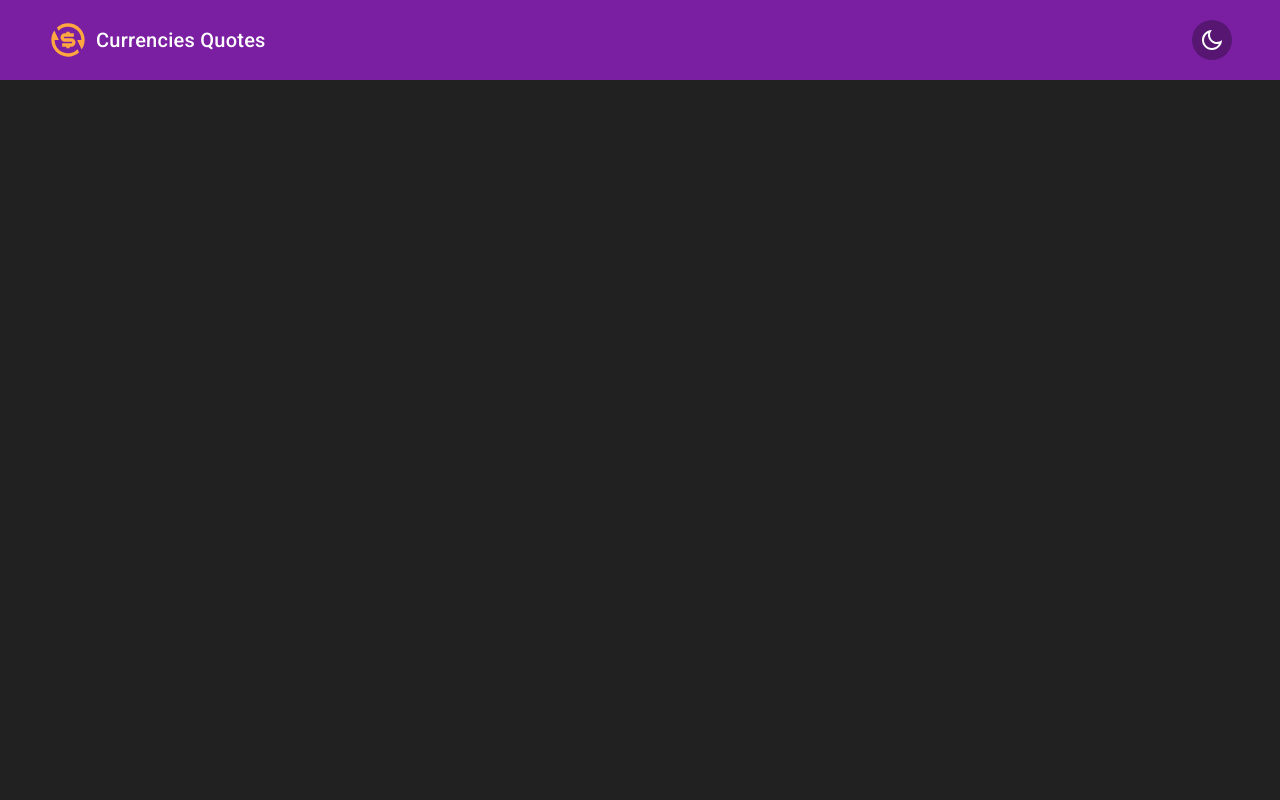
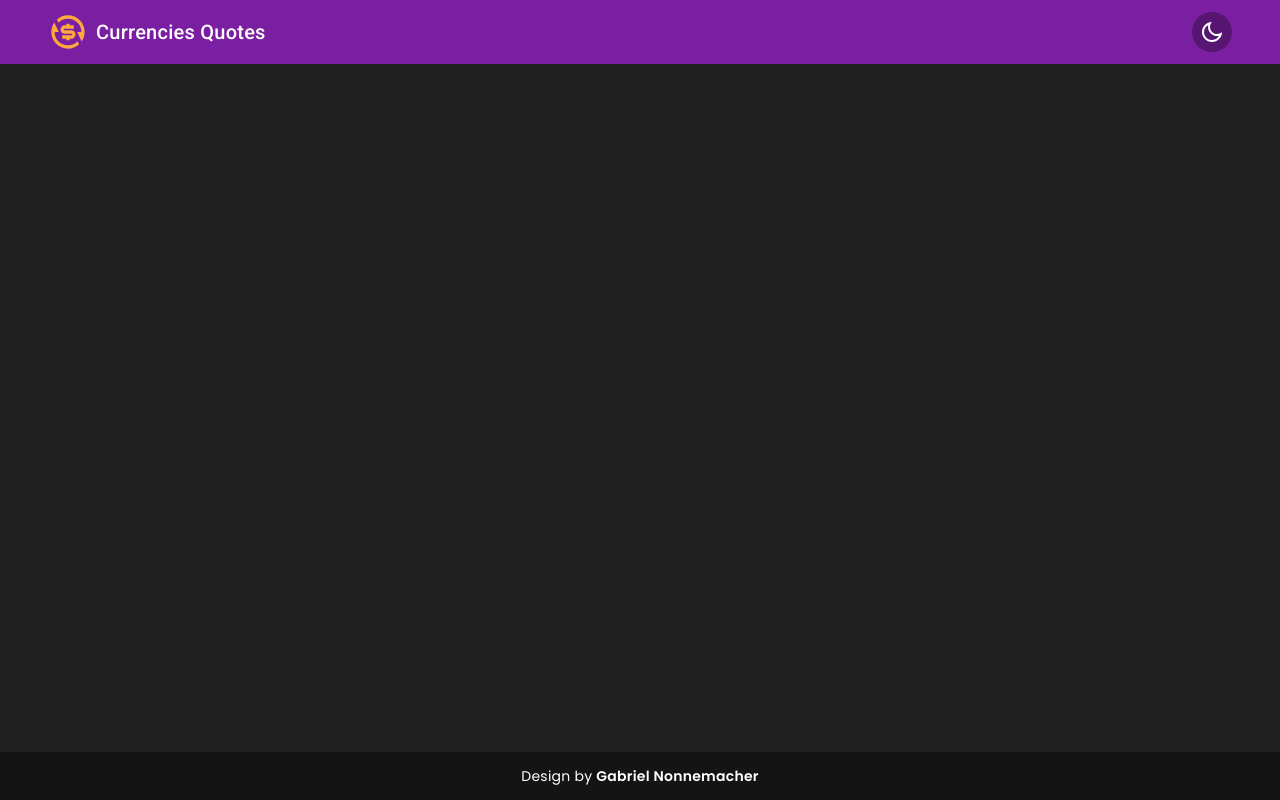
Before and after one commit to GabrielNonnemacher/currencies-quotes, an Angular app: page / in a window 1280 px wide. Built offline with nearby package versions, Linux system fonts and the light colour scheme.

Commit message:
Task #8 - adicionando footer

```diff
--- a/src/app/app.component.html
+++ b/src/app/app.component.html
@@ -1,3 +1,5 @@
 <section class="body">
   <quote-header></quote-header>
+
+  <quote-footer></quote-footer>
 </section>
--- a/src/app/app.component.scss
+++ b/src/app/app.component.scss
@@ -3,5 +3,8 @@
 .body {
     height: 100vh;
     width: 100%;
+    display: flex;
+    flex-direction: column;
+    justify-content: space-between;
     background-color: $black-200;
 }
--- a/src/app/app.module.ts
+++ b/src/app/app.module.ts
@@ -9,13 +9,15 @@ import { MatIconModule } from '@angular/material/icon';
 import { MatButtonModule } from '@angular/material/button';
 import { HeaderComponent } from './components/header/header.component';
 import { ButtonThemeModeComponent } from './components/buttons/button-theme-mode/button-theme-mode.component';
+import { FooterComponent } from './components/footer/footer.component';
 
 
 @NgModule({
   declarations: [
     AppComponent,
     HeaderComponent,
-    ButtonThemeModeComponent
+    ButtonThemeModeComponent,
+    FooterComponent
   ],
   imports: [
     BrowserModule,
--- /dev/null
+++ b/src/app/components/footer/footer.component.html
@@ -0,0 +1,5 @@
+<footer>
+    <div class="author-name">
+        Design by <span>Gabriel Nonnemacher</span>
+    </div>
+</footer>
--- /dev/null
+++ b/src/app/components/footer/footer.component.scss
@@ -0,0 +1,21 @@
+@import "src/styles.scss";
+
+footer {
+    height: 48px;
+    width: 100%;
+    display: flex;
+    align-items: center;
+    justify-content: center;
+    background-color: rgb(0, 0, 0, 0.4);
+}
+
+.author-name {
+    font-family: $font-1;
+    color: white;
+    font-size: 14px;
+    position: absolute;
+}
+
+.author-name > span {
+    font-weight: 600;
+}
--- a/src/app/components/header/header.component.html
+++ b/src/app/components/header/header.component.html
@@ -7,7 +7,6 @@
         <h2>{{title()}} </h2>
     </div>
 
-
-    <quote-button-theme-mode></quote-button-theme-mode>
-
+    <quote-button-theme-mode>
+    </quote-button-theme-mode>
 </mat-toolbar>
--- a/src/app/components/header/header.component.scss
+++ b/src/app/components/header/header.component.scss
@@ -1,6 +1,6 @@
 .body {
     width: 100%;
-    height: 80px;
+    height: 64px;
     padding: 0 48px;
     display: flex;
     justify-content: space-between;
--- a/src/styles.scss
+++ b/src/styles.scss
@@ -1,3 +1,7 @@
+@import url('https://fonts.googleapis.com/css2?family=Poppins:wght@400;500;600&display=swap');
+
+$font-1: 'Poppins', sans-serif;
+
 $black-200: rgb(33, 33, 33);
 
 html,
```
Also changed, not shown: src/app/components/footer/footer.component.ts (added, +10 -0 lines), 1 other file (tests, documents, lock files or other folders).
